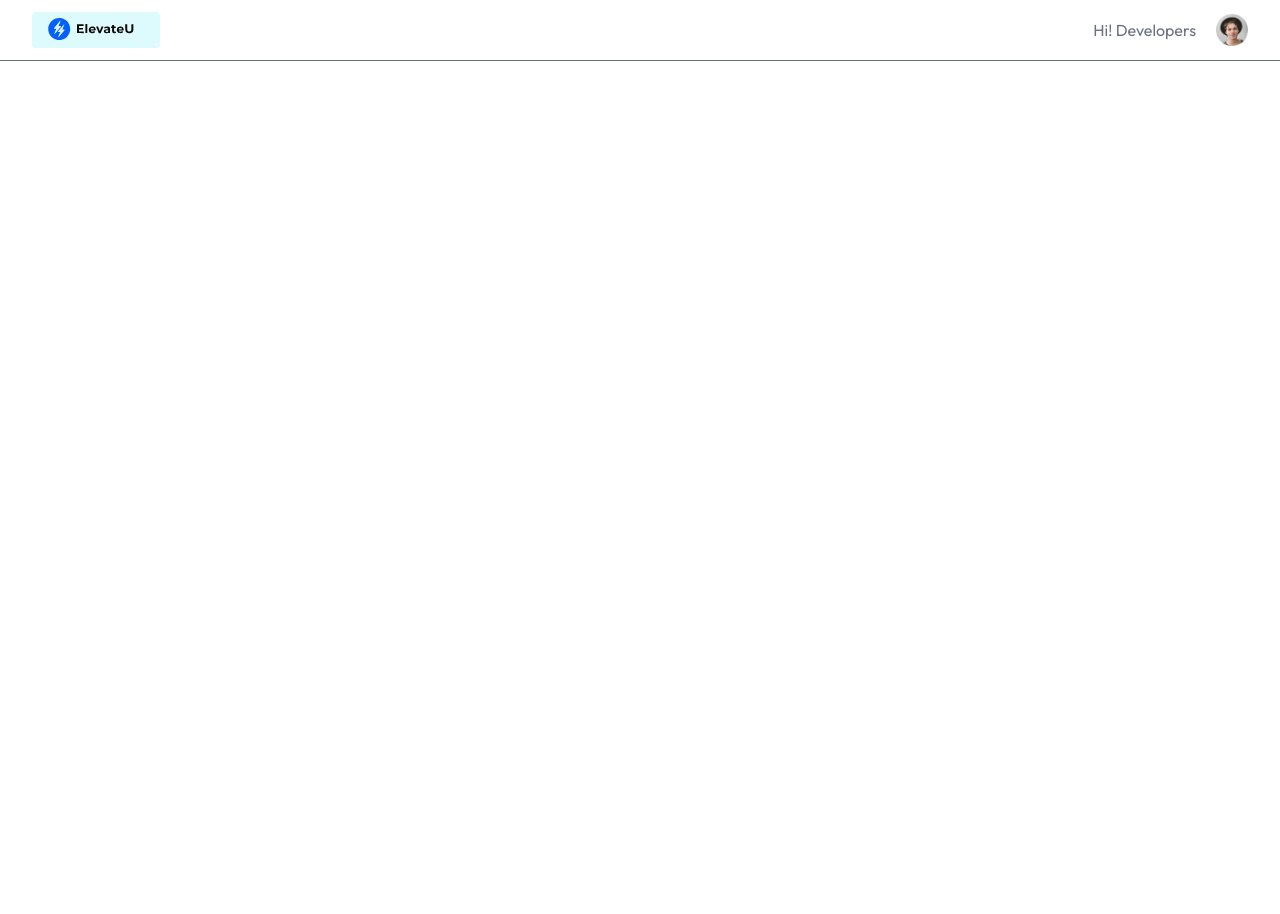
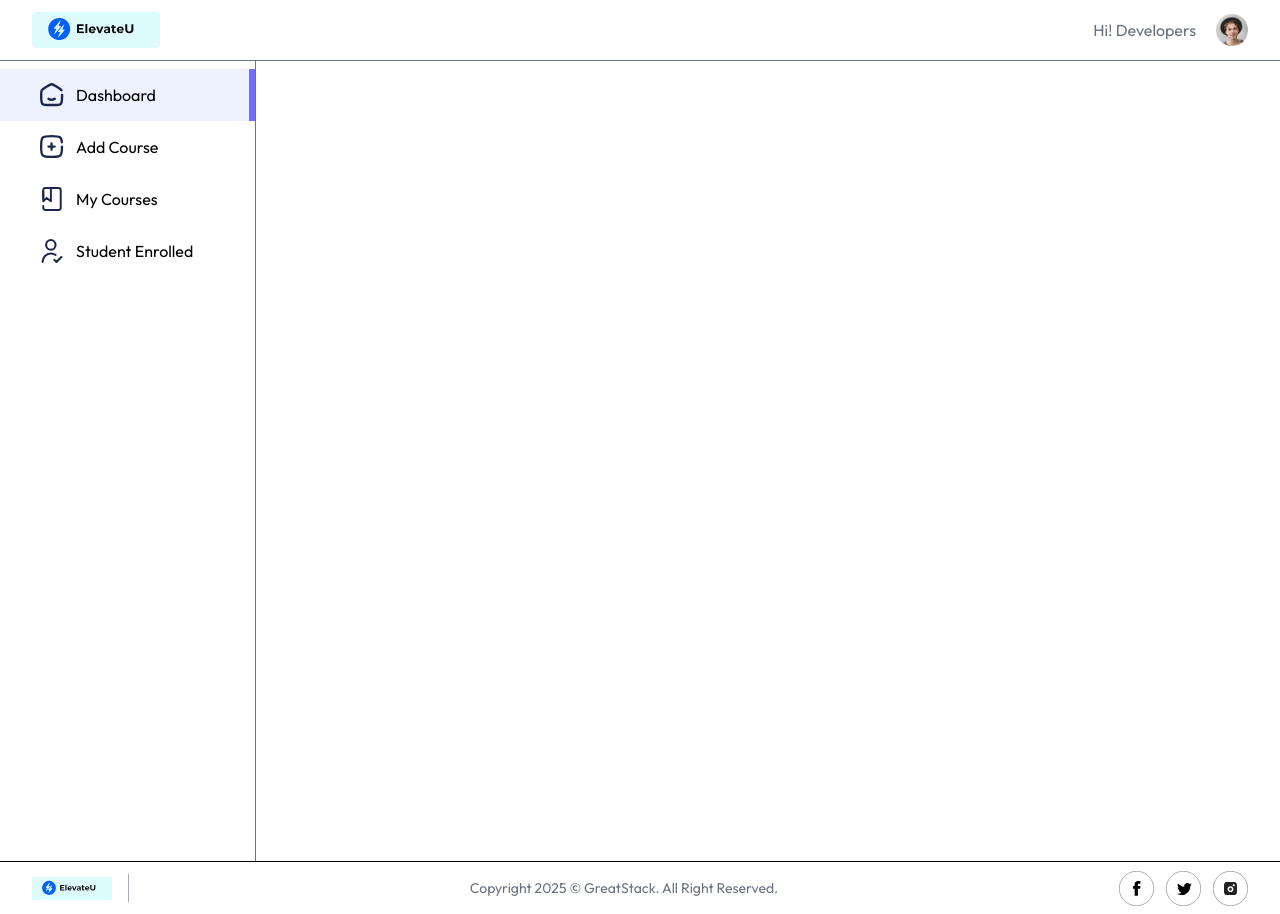
Before and after one commit to Abhijeetkv/ElevateU, a React (Vite) app in the folder frontend/: page /educator in a window 1280 px wide. Before the commit the page ends 800 px from the top, so only its background shows below. Built offline with nearby package versions, Linux system fonts and the light colour scheme; no server answers.

Commit message:
feat: Add Footer and Sidebar components to Educator page for enhanced layout and navigation

```diff
--- a/frontend/src/components/educator/Footer.jsx
+++ b/frontend/src/components/educator/Footer.jsx
@@ -0,0 +1,38 @@
+import React from "react";
+import { assets } from "../../assets/assets";
+
+
+const Footer = () => {
+  return (
+    <>
+      <footer
+        className="flex md:flex-row flex-col-reverse
+      items-center justify-between text-left w-full px-8 border-t"
+      >
+        <div className="flex items-center gap-4">
+          <img className="hidden md:block w-20" src={assets.logo} alt="logo" />
+          <div className="hidden md:block h-7 w-px bg-gray-500/60" />
+        </div>
+        <p
+          className="py-4 text-center text-xs md:text-sm
+        text-gray-500"
+        >
+          Copyright 2025 © GreatStack. All Right Reserved.
+        </p>
+        <div className="flex items-center gap-3 max-md:mt-4">
+            <a href="#">
+                <img src={assets.facebook_icon} alt="facebook_icon" />
+            </a>
+            <a href="#">
+                <img src={assets.twitter_icon} alt="twitter_icon" />
+            </a>
+            <a href="#">
+                <img src={assets.instagram_icon} alt="instagram_icon" />
+            </a>
+        </div>
+      </footer>
+    </>
+  );
+};
+
+export default Footer;
--- a/frontend/src/components/educator/Sidebar.jsx
+++ b/frontend/src/components/educator/Sidebar.jsx
@@ -0,0 +1,38 @@
+import React, { useContext } from 'react'
+import { AppContext } from '../../context/AppContext'
+import { NavLink } from 'react-router-dom'
+import { assets } from '../../assets/assets'
+
+const Sidebar = () => {
+
+    const {isEducator} = useContext(AppContext)
+
+    const menuItems = [
+        {name: 'Dashboard', path: '/educator', icon: assets.home_icon},
+        {name: 'Add Course', path: '/educator/add-course', icon: assets.add_icon},
+        {name: 'My Courses', path: '/educator/my-courses', icon: assets.my_course_icon},
+        {name: 'Student Enrolled', path: '/educator/student-enrolled', icon: assets.person_tick_icon},
+    ]
+
+
+  return isEducator && (
+    <>
+    <div className='md:w-64 w-16 border-r min-h-screen text-base border-gray-500 py-2 flex flex-col'>
+        {menuItems.map((item) => (
+            <NavLink
+            to={item.path}
+            key={item.name}
+            end={item.path === '/educator'}
+            className={({isActive}) => `flex items-center md:flex-row flex-col md:justify-start justify-center py-3.5 md:px-10 gap-3 ${isActive ? 'bg-indigo-50 border-r-[6px] border-indigo-500/90' : 'hover:bg-gray-100/90 border-r-[6px] border-white hover:border-gray-100/90'}`}
+            >
+                <img src={item.icon} alt="" className='w-6 h-6' />
+                <p className='md:block hidden text-center'>{item.name}</p>
+            </NavLink>
+        ))}
+
+    </div>
+    </>
+  )
+}
+
+export default Sidebar
--- a/frontend/src/pages/educator/Educator.jsx
+++ b/frontend/src/pages/educator/Educator.jsx
@@ -1,15 +1,22 @@
 import React from "react";
 import { Outlet } from "react-router-dom";
 import Navbar from "../../components/educator/Navbar";
+import Sidebar from "../../components/educator/Sidebar";
+import Footer from "../../components/educator/Footer";
+
 
 const Educator = () => {
   return (
     <>
       <div className="text-default min-h-screen bg-white">
         <Navbar />
-        <div>
-          <Outlet />
+        <div className="flex">
+          <Sidebar />
+          <div className="flex-1">
+            <Outlet />
+          </div>
         </div>
+        <Footer />
       </div>
     </>
   );
```
